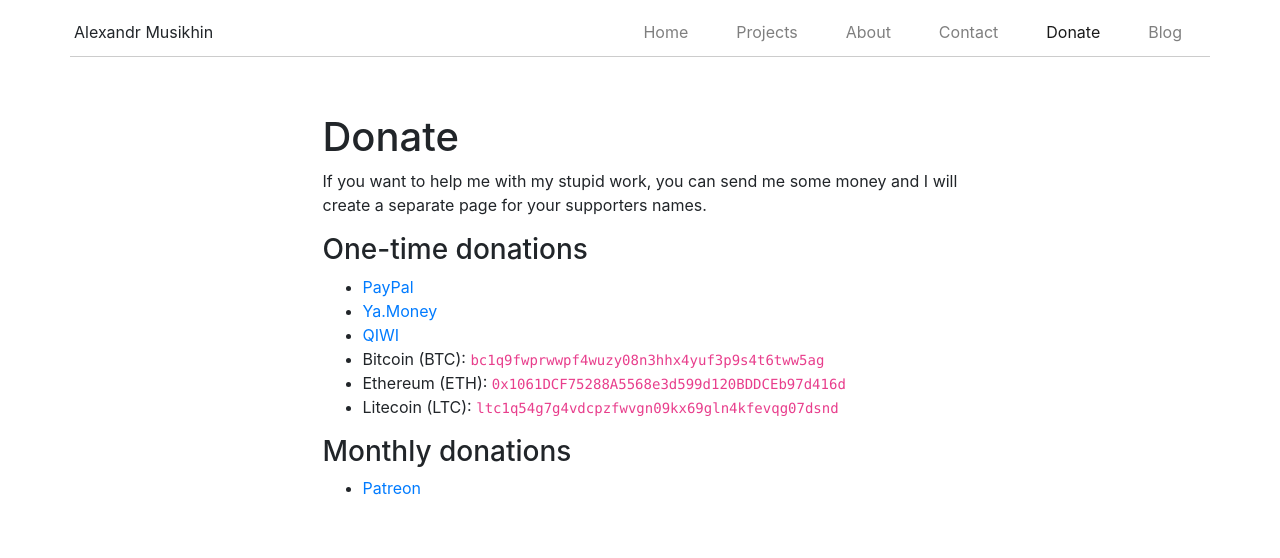
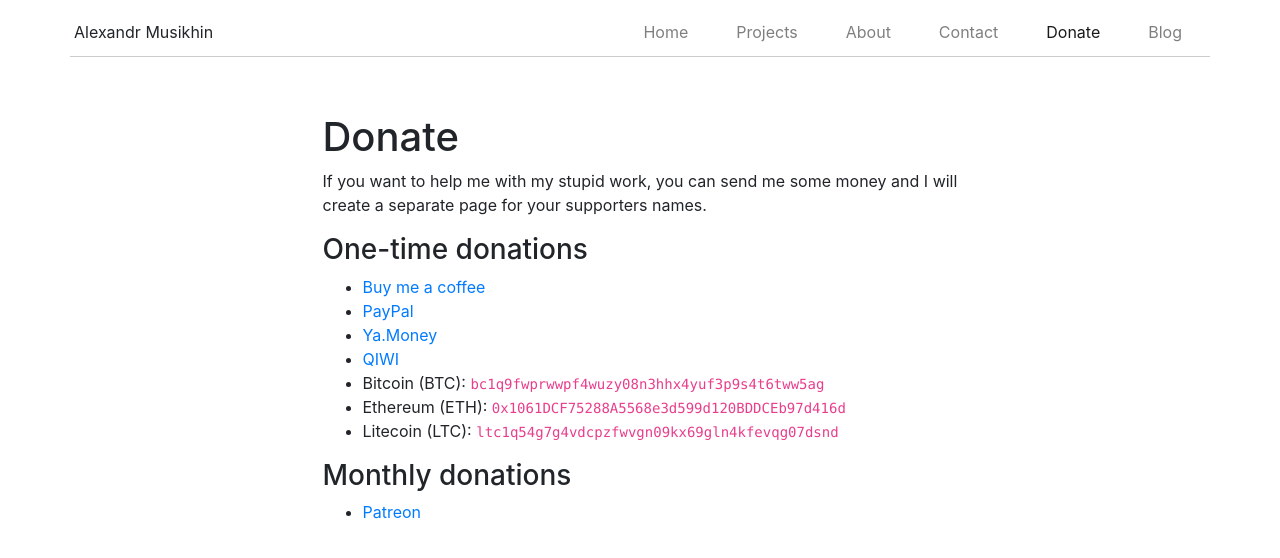
Before and after one commit to tophackr/tophackr.github.io, a Jekyll site: the page built from donate.md, in a window 1280 px wide. Shown: the top 558 px of the page. Built offline with Jekyll 4.4.1, drawn with Linux system fonts in a browser that asks for light colours; nearby versions of some CDN libraries.

Commit message:
added buy me a coffee service

```diff
--- a/donate.md
+++ b/donate.md
@@ -9,6 +9,7 @@ If you want to help me with my stupid work, you can send me some money and I wil
 
 ### One-time donations
 
+- [Buy me a coffee](https://buymeacoff.ee/tophackr)
 - [PayPal](https://paypal.me/tophackr2)
 - [Ya.Money](https://yasobe.ru/na/tophackrPay)
 - [QIWI](https://qiwi.me/tophackrpay)
```
